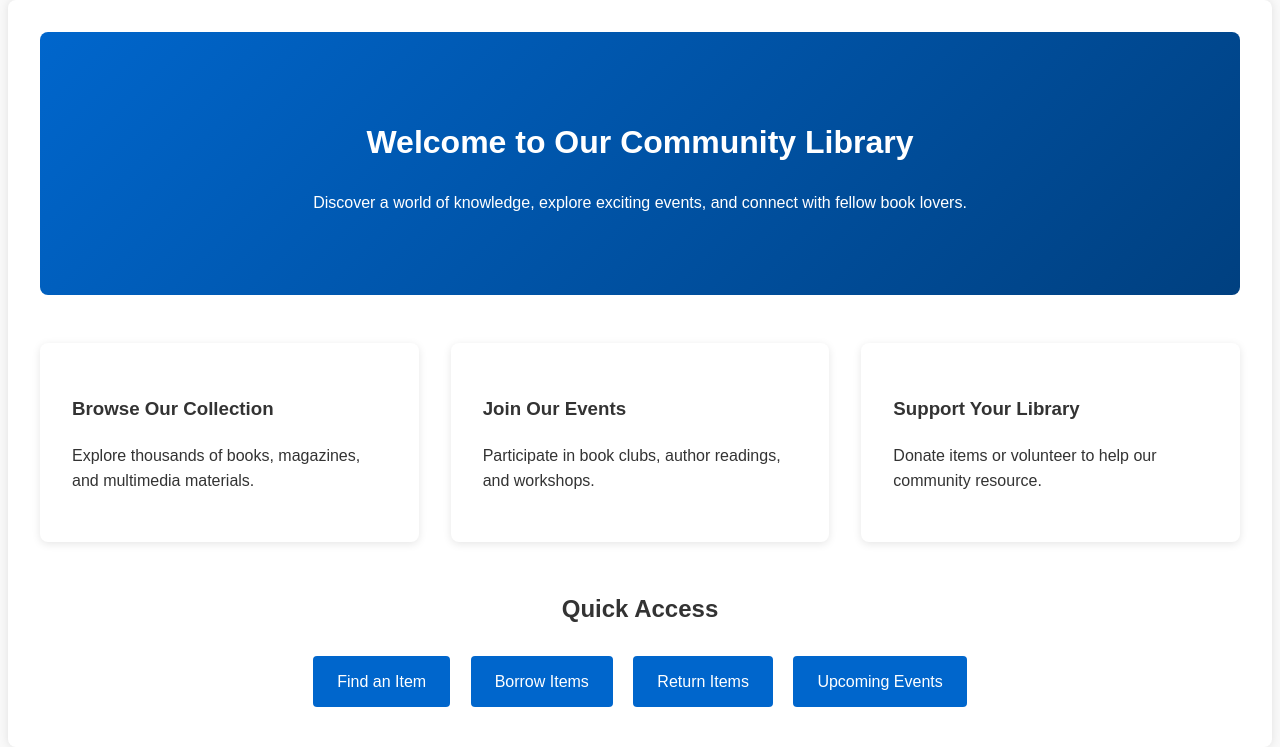
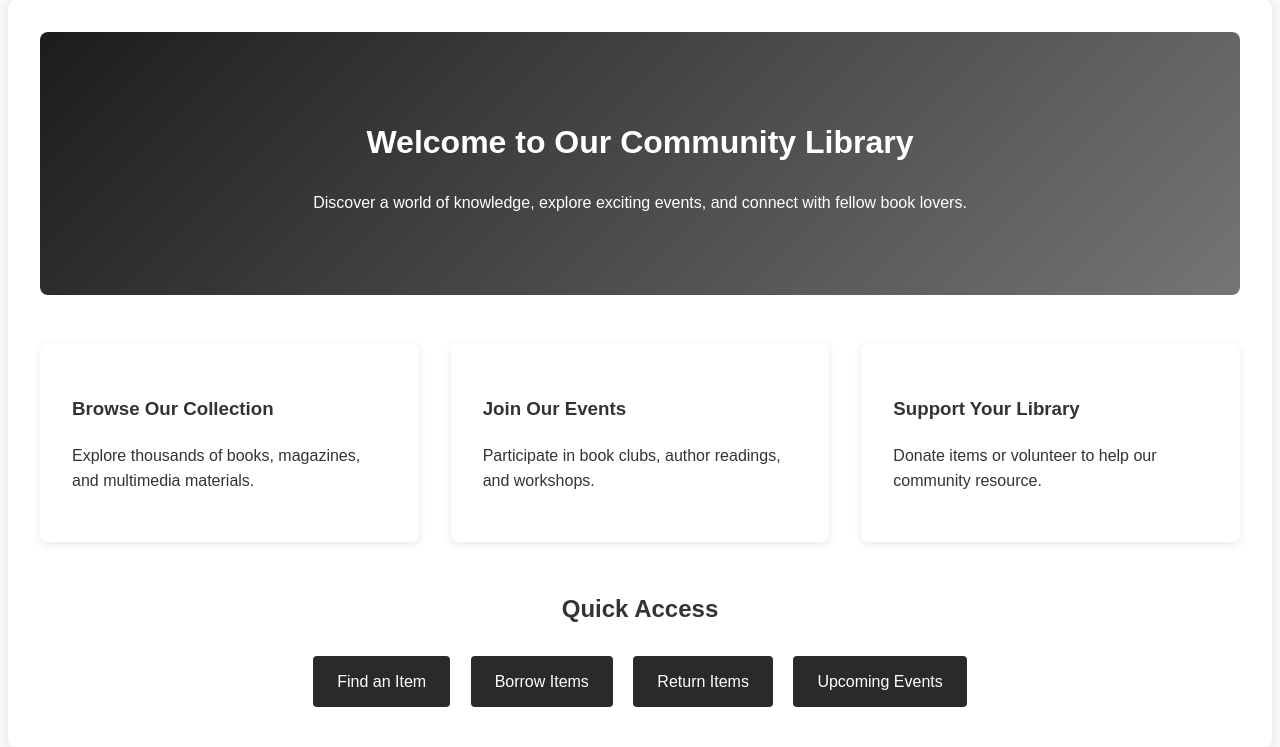
Before and after one commit to Library-WebApp/Library-WebApp, a Flask app: page /home in a window 1280 px wide. Shown: the part 58-805 px from the top of the page. Run offline with Flask 3, Linux system fonts and the light colour scheme.

Commit message:
Home page CSS change

```diff
--- a/static/home.css
+++ b/static/home.css
@@ -1,5 +1,5 @@
 .hero {
-    background: linear-gradient(135deg, #0066cc 0%, #004080 100%);
+    background: linear-gradient(135deg, #1a1c1e 0%, #747576 100%);
     color: white;
     padding: 4rem 2rem;
     text-align: center;
@@ -33,7 +33,7 @@
 
 .btn {
     display: inline-block;
-    background: #0066cc;
+    background: #2a2a2a;
     color: white;
     padding: 0.8rem 1.5rem;
     border-radius: 4px;
```
